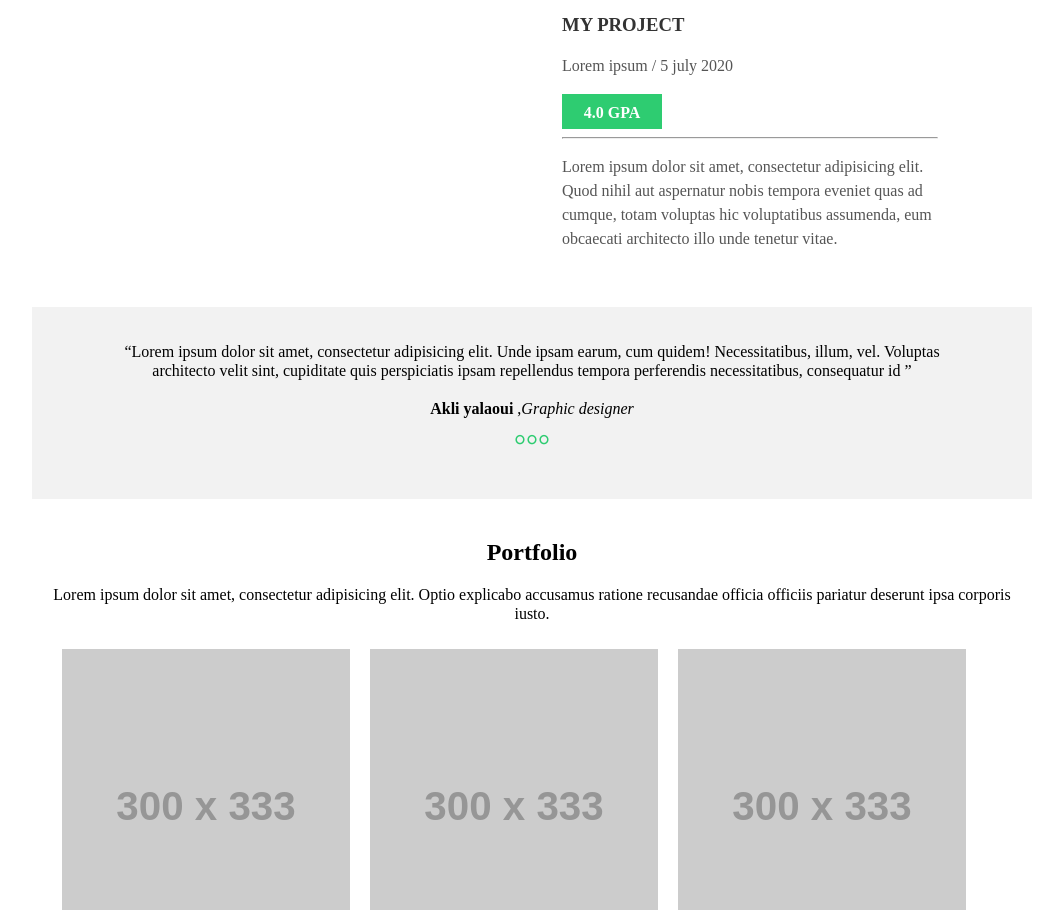
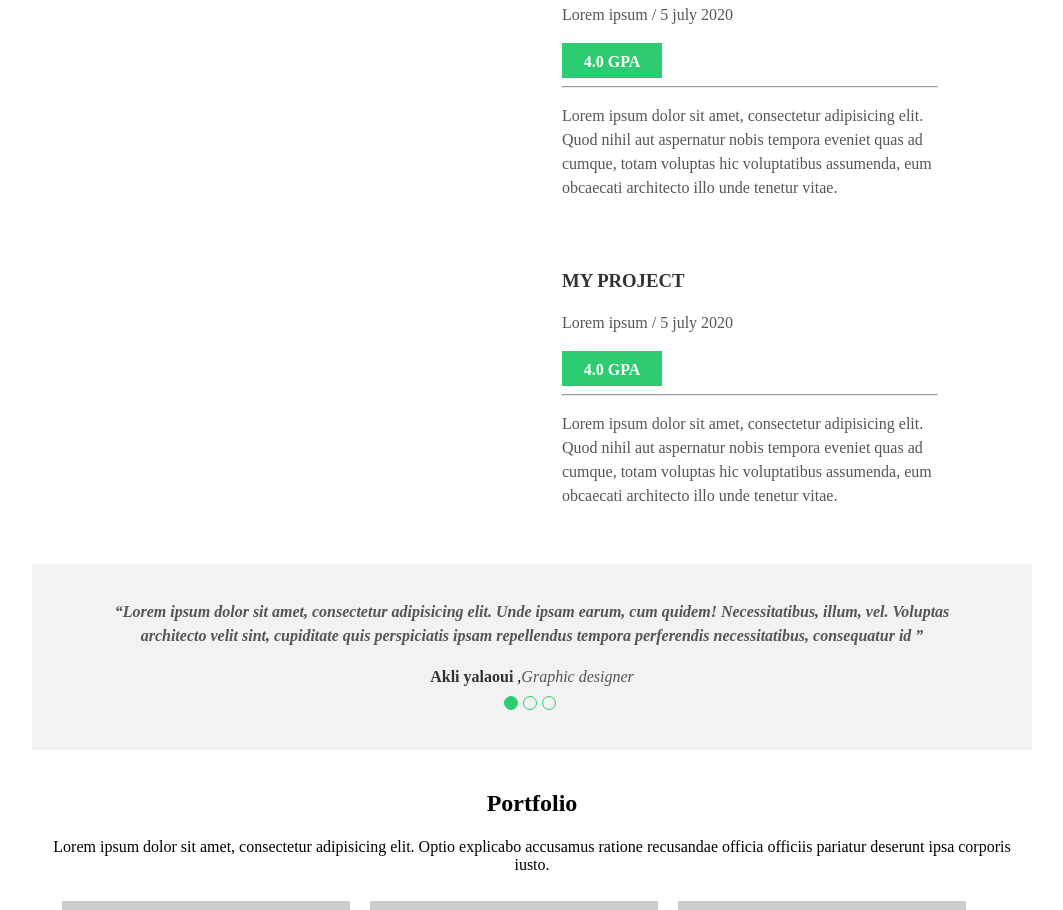
Before and after one commit to AkliYalaoui/basic-portfolio, a plain HTML site: page index.html in a window 1280 px wide. Shown: the part 3036-3946 px from the top of the page, without its empty margins (108-1171 px from the left). Drawn offline with Linux system fonts and the light colour scheme; placeholder pictures from the web are drawn by us.

Commit message:
styled the testimonials section

```diff
--- a/css/styles.css
+++ b/css/styles.css
@@ -273,6 +273,7 @@ header nav ul li a:hover{
 .education .my-education-diploma .diploma-groupe h3{
   color: #333;
   text-transform: uppercase;
+    margin-top: 70px;
 }
 .education .my-education-diploma .diploma-groupe p{
   color: #555;
@@ -296,15 +297,35 @@ header nav ul li a:hover{
   padding: 20px;
   text-align: center;
 }
+.testimonials q{
+   line-height: 1.5;
+   color: #555;
+   font-weight: bold;
+   font-style: italic;
+}
 .testimonials footer{
   margin: 20px 0 10px;
 }
 .testimonials footer span{
   font-weight: bold;
+   color: #333;
+}
+.testimonials footer cite{
+   color: #555;
 }
 .testimonials blockquote > span{
-  font-size: 30px;
-  color: #2ECC71;
+  display: inline-block;
+  width: 12px;
+  height: 12px;
+  border: 1px solid #2ECC71;
+  border-radius: 50%;
+  margin-right: 5px;
+}
+.testimonials blockquote > span.current,
+.testimonials blockquote > span:hover
+{
+ background-color: #2ECC71;
+ cursor: pointer;
 }
 /* end testimonials */
 
--- a/index.html
+++ b/index.html
@@ -191,10 +191,10 @@
 
              <section id="testimonials" class="testimonials">
                 <blockquote cite="facebook.com/kamuska.einstein">
-                   <q>Lorem ipsum dolor sit amet, consectetur adipisicing elit. Unde ipsam earum, cum quidem! Necessitatibus, illum, vel. Voluptas architecto velit sint, cupiditate quis perspiciatis ipsam repellendus tempora perferendis necessitatibus, consequatur id
+                   <q >Lorem ipsum dolor sit amet, consectetur adipisicing elit. Unde ipsam earum, cum quidem! Necessitatibus, illum, vel. Voluptas architecto velit sint, cupiditate quis perspiciatis ipsam repellendus tempora perferendis necessitatibus, consequatur id
                    </q>
                    <footer><span>Akli yalaoui</span> ,<cite>Graphic designer</cite></footer>
-                   <span>°</span><span>°</span><span>°</span>
+                   <span class="current"></span><span></span><span></span>
                 </blockquote>
              </section>
 
```
